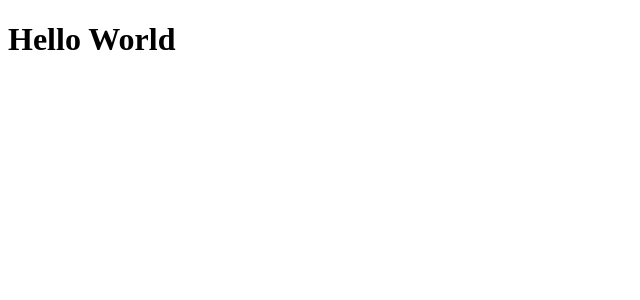
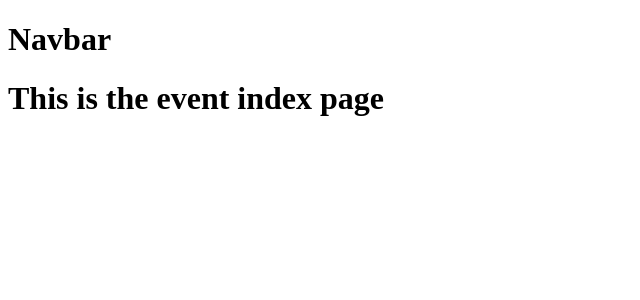
Before and after one commit to vjmreysantos/project-three-frontend, a React (Create React App) app: page /events in a window 1280 px wide. Shown: the top 300 px of the page, without its empty margins (0-640 px from the left). Built offline with nearby package versions, Linux system fonts and the light colour scheme.

Commit message:
set up front end

```diff
--- a/package.json
+++ b/package.json
@@ -9,6 +9,7 @@
     "http-proxy-middleware": "^1.3.1",
     "react": "^17.0.2",
     "react-dom": "^17.0.2",
+    "react-router-dom": "^5.2.0",
     "react-scripts": "4.0.3",
     "sass": "^1.38.0"
   },
--- a/src/App.js
+++ b/src/App.js
@@ -1,7 +1,31 @@
 import React from 'react'
+import { BrowserRouter, Switch, Route } from 'react-router-dom'
+import Nav from './components/common/Nav'
+import Home from './components/common/Home'
+import EventIndex from './components/events/EventIndex'
+import OnlineEventIndex from './components/onlineEvents/OnlineEventIndex'
+import GroupIndex from './components/groups/GroupIndex'
 
 function App() {
-  return <h1>Hello World</h1>
+  return (
+    <BrowserRouter>
+      <Nav />
+      <Switch>
+        <Route exact path="/">
+          <Home />
+        </Route>
+        <Route exact path="/events">
+          <EventIndex />
+        </Route>
+        <Route exact path="/online-events">
+          <OnlineEventIndex />
+        </Route>
+        <Route exact path="/groups">
+          <GroupIndex />
+        </Route>
+      </Switch>
+    </BrowserRouter>
+  )
 }
 
 export default App
--- /dev/null
+++ b/src/components/common/Home.js
@@ -0,0 +1,7 @@
+function Home() {
+  return (
+    <h1>This is the home page</h1>
+  )
+
+}
+export default Home
--- /dev/null
+++ b/src/components/common/Nav.js
@@ -0,0 +1,6 @@
+function Nav() {
+  return (
+    <h1>Navbar</h1>
+  )
+}
+export default Nav
--- /dev/null
+++ b/src/components/events/EventIndex.js
@@ -0,0 +1,7 @@
+function EventIndex() {
+  return (
+    <h1>This is the event index page</h1>
+  )
+
+}
+export default EventIndex
--- /dev/null
+++ b/src/components/groups/GroupIndex.js
@@ -0,0 +1,7 @@
+function GroupIndex() {
+  return (
+    <h1>This is the group index page</h1>
+  )
+
+}
+export default GroupIndex
--- /dev/null
+++ b/src/components/onlineEvents/OnlineEventIndex.js
@@ -0,0 +1,7 @@
+function OnlineEventIndex() {
+  return (
+    <h1>This is the online event index page</h1>
+  )
+
+}
+export default OnlineEventIndex
```
Also changed, not shown: 1 other file (tests, documents, lock files or other folders).
